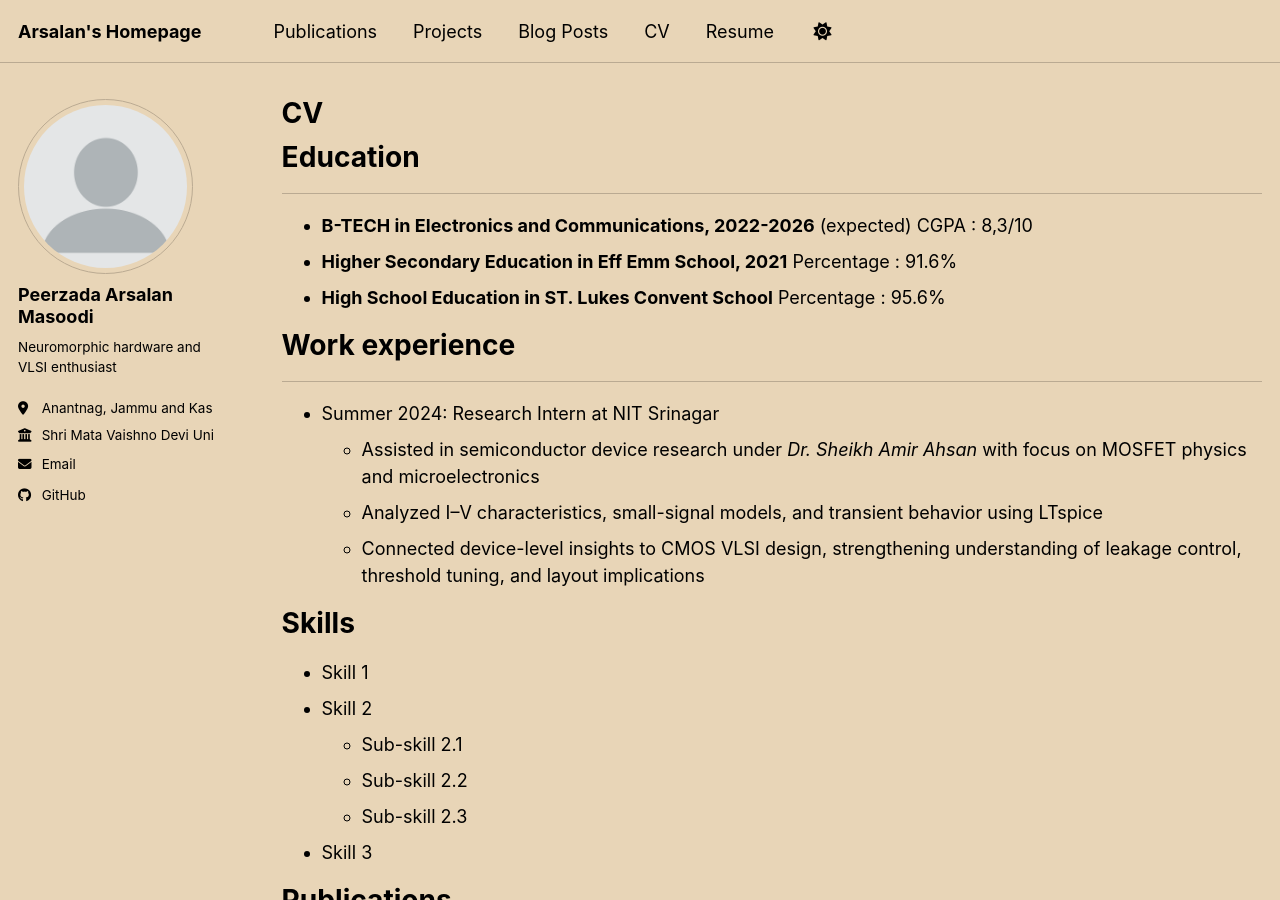
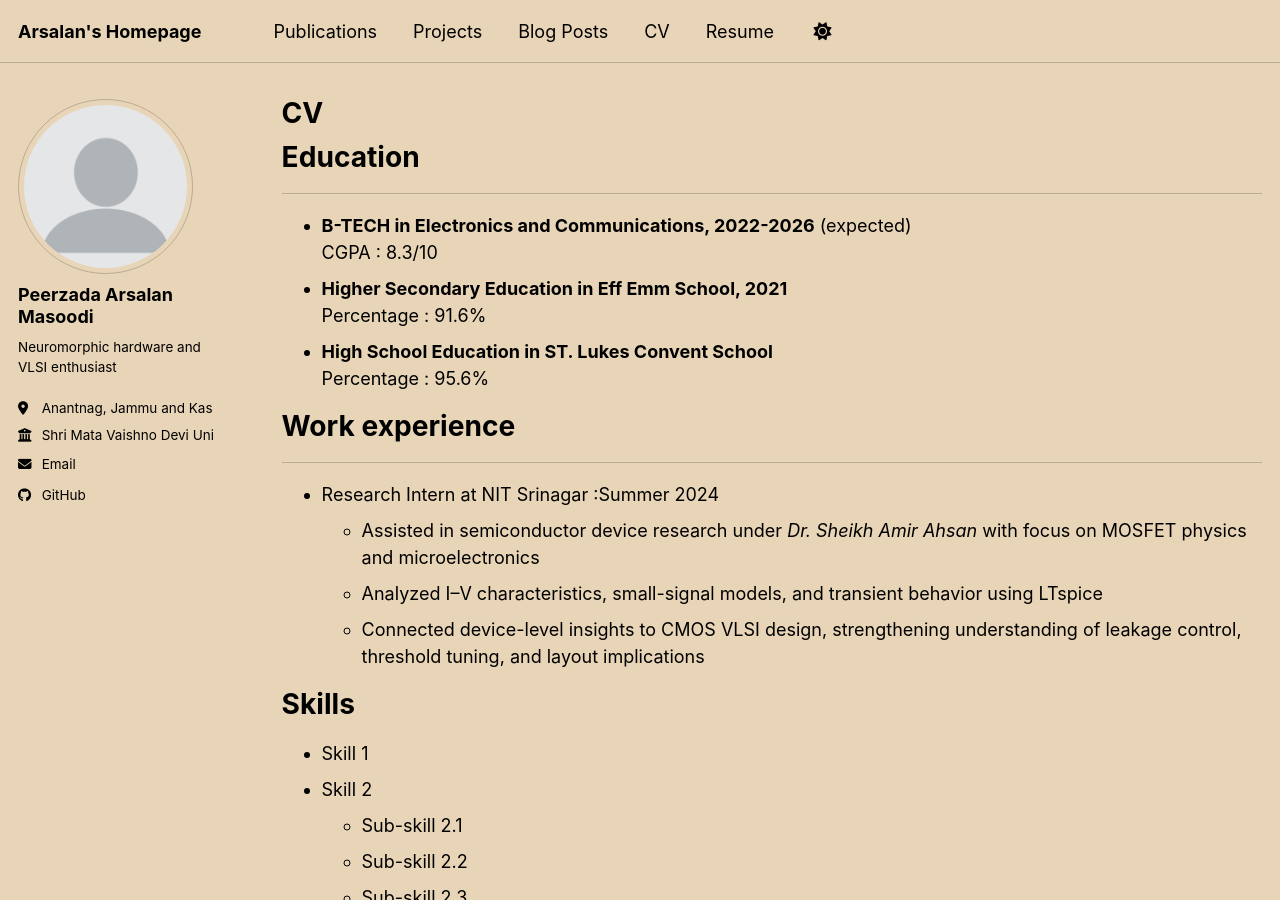
Before and after one commit to voidthecryptic/voidthecryptic.github.io, a Jekyll site: the page built from _pages/cv.md, in a window 1280 px wide and 900 px high. Built offline with Jekyll 4.4.1, drawn with Linux system fonts in a browser that asks for light colours; a script bundle is joined from its source files by our own code; library files that are not in the unit come from our copies.

Commit message:
Update cv.md

```diff
--- a/_pages/cv.md
+++ b/_pages/cv.md
@@ -11,17 +11,16 @@
 
 # Education
 ---
-* **B-TECH in Electronics and Communications, 2022-2026** (expected)
-    CGPA : 8,3/10
-* **Higher Secondary Education in Eff Emm School, 2021**
+* **B-TECH in Electronics and Communications, 2022-2026** (expected)<br>
+    CGPA : 8.3/10
+* **Higher Secondary Education in Eff Emm School, 2021**<br>
      Percentage : 91.6%
-* **High School Education in ST. Lukes Convent School**
+* **High School Education in ST. Lukes Convent School**<br>
      Percentage : 95.6%
 
 # Work experience
 ---
-
-* Summer 2024: Research Intern at NIT Srinagar
+* Research Intern at NIT Srinagar :Summer 2024
   * Assisted in semiconductor device research under *Dr. Sheikh Amir Ahsan* with focus on MOSFET physics and microelectronics
   * Analyzed I–V characteristics, small-signal models, and transient behavior using LTspice
   * Connected device-level insights to CMOS VLSI design, strengthening understanding of leakage control, threshold tuning, and layout implications
```
